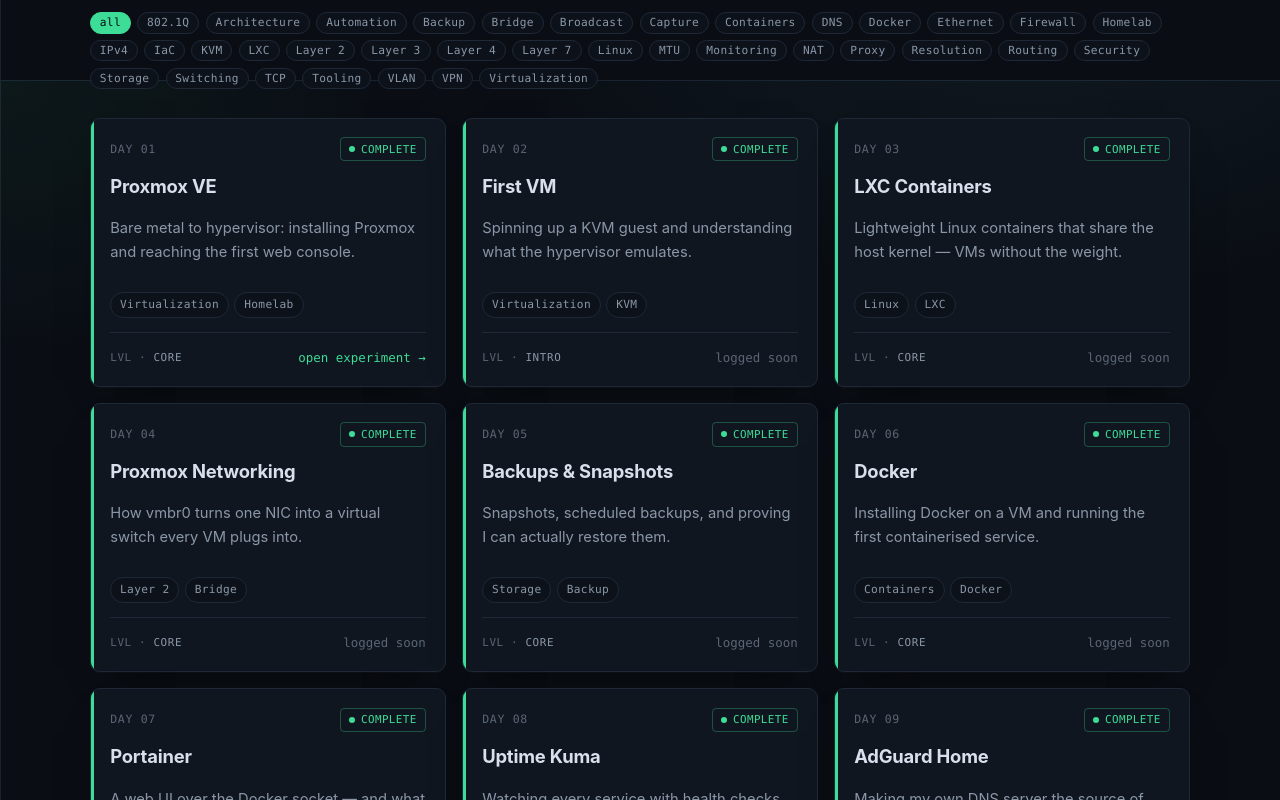
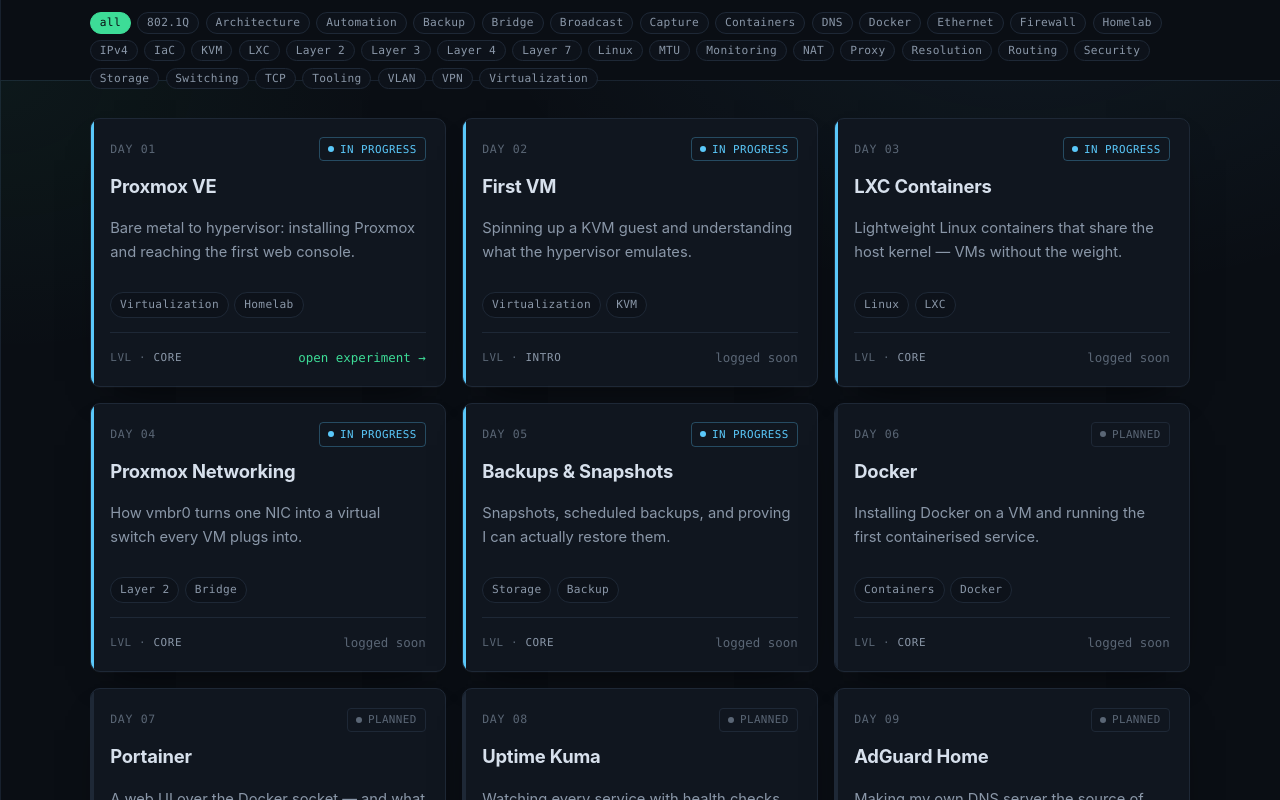
Before and after one commit to behindthepackets/behindthepackets.github.io, a React (Vite) app: page /#/ in a window 1280 px wide. Shown: the part 1520-2320 px from the top of the page. Built offline with nearby package versions, Linux system fonts and the light colour scheme.

Commit message:
Set statuses: first 5 days in-progress, none complete

```diff
--- a/src/data/experiments.ts
+++ b/src/data/experiments.ts
@@ -10,7 +10,7 @@
     concept: 'Proxmox VE',
     summary:
       'Turning an old desktop into a type-1 hypervisor — installing Proxmox VE, understanding the vmbr0 bridge it builds, and reaching the web console that becomes mission control for the whole lab.',
-    status: 'complete',
+    status: 'in-progress',
     difficulty: 'core',
     tags: ['Proxmox', 'Virtualization', 'Homelab', 'KVM', 'Linux'],
     date: '2025-01-02',
@@ -149,7 +149,7 @@
     concept: 'AdGuard Home',
     summary:
       'Standing up AdGuard Home in Docker, pointing the whole network at it, and watching an ad domain get answered with 0.0.0.0 while a real domain resolves normally — DNS as a control point.',
-    status: 'complete',
+    status: 'planned',
     difficulty: 'core',
     tags: ['DNS', 'AdGuard', 'Docker', 'Security', 'Wireshark'],
     date: '2025-01-11',
@@ -274,7 +274,7 @@
     concept: 'Nginx Proxy Manager',
     summary:
       'Putting a reverse proxy in front of the homelab so a single IP serves every service by hostname — and capturing the HTTP Host header that decides which backend a request reaches.',
-    status: 'complete',
+    status: 'planned',
     difficulty: 'core',
     tags: ['Reverse Proxy', 'Nginx', 'Layer 7', 'HTTP', 'TLS'],
     date: '2025-01-12',
@@ -371,7 +371,7 @@
     concept: 'ARP',
     summary:
       'Watching a machine shout across the broadcast domain to find the MAC address behind an IP — and what happens when two hosts claim the same address.',
-    status: 'complete',
+    status: 'planned',
     difficulty: 'core',
     tags: ['ARP', 'Layer 2', 'Ethernet', 'Wireshark'],
     date: '2025-01-06',
@@ -480,7 +480,7 @@
     concept: 'VLANs',
     summary:
       'One physical switch, two networks that cannot see each other — until I capture the trunk and watch the 4-byte tag that keeps them apart.',
-    status: 'complete',
+    status: 'planned',
     difficulty: 'core',
     tags: ['VLAN', '802.1Q', 'Trunk', 'Layer 2', 'Isolation'],
     date: '2025-01-09',
@@ -571,7 +571,7 @@
     concept: 'DNS',
     summary:
       'Following a single name resolution from the stub resolver, through my local Pi-hole, out to the recursive path — and watching the cache change the story on the second try.',
-    status: 'complete',
+    status: 'planned',
     difficulty: 'core',
     tags: ['DNS', 'Resolution', 'Caching', 'UDP', 'Wireshark'],
     date: '2025-01-13',
--- a/src/data/journey.ts
+++ b/src/data/journey.ts
@@ -12,7 +12,7 @@
     slug: 'proxmox-first-boot',
     concept: 'Proxmox VE',
     summary: 'Bare metal to hypervisor: installing Proxmox and reaching the first web console.',
-    status: 'complete',
+    status: 'in-progress',
     difficulty: 'core',
     tags: ['Virtualization', 'Homelab'],
     hasExperiment: true,
@@ -22,7 +22,7 @@
     slug: 'proxmox-first-vm',
     concept: 'First VM',
     summary: 'Spinning up a KVM guest and understanding what the hypervisor emulates.',
-    status: 'complete',
+    status: 'in-progress',
     difficulty: 'intro',
     tags: ['Virtualization', 'KVM'],
     hasExperiment: false,
@@ -32,7 +32,7 @@
     slug: 'proxmox-lxc-containers',
     concept: 'LXC Containers',
     summary: 'Lightweight Linux containers that share the host kernel — VMs without the weight.',
-    status: 'complete',
+    status: 'in-progress',
     difficulty: 'core',
     tags: ['Linux', 'LXC'],
     hasExperiment: false,
@@ -42,7 +42,7 @@
     slug: 'proxmox-linux-bridge',
     concept: 'Proxmox Networking',
     summary: 'How vmbr0 turns one NIC into a virtual switch every VM plugs into.',
-    status: 'complete',
+    status: 'in-progress',
     difficulty: 'core',
     tags: ['Layer 2', 'Bridge'],
     hasExperiment: false,
@@ -52,7 +52,7 @@
     slug: 'proxmox-backups-snapshots',
     concept: 'Backups & Snapshots',
     summary: 'Snapshots, scheduled backups, and proving I can actually restore them.',
-    status: 'complete',
+    status: 'in-progress',
     difficulty: 'core',
     tags: ['Storage', 'Backup'],
     hasExperiment: false,
@@ -64,7 +64,7 @@
     slug: 'docker-first-container',
     concept: 'Docker',
     summary: 'Installing Docker on a VM and running the first containerised service.',
-    status: 'complete',
+    status: 'planned',
     difficulty: 'core',
     tags: ['Containers', 'Docker'],
     hasExperiment: false,
@@ -74,7 +74,7 @@
     slug: 'portainer-control-plane',
     concept: 'Portainer',
     summary: 'A web UI over the Docker socket — and what that socket really exposes.',
-    status: 'complete',
+    status: 'planned',
     difficulty: 'intro',
     tags: ['Docker', 'Tooling'],
     hasExperiment: false,
@@ -84,7 +84,7 @@
     slug: 'uptime-kuma-monitoring',
     concept: 'Uptime Kuma',
     summary: 'Watching every service with health checks and learning what "down" really means.',
-    status: 'complete',
+    status: 'planned',
     difficulty: 'intro',
     tags: ['Monitoring', 'Docker'],
     hasExperiment: false,
@@ -94,7 +94,7 @@
     slug: 'adguard-dns-sinkhole',
     concept: 'AdGuard Home',
     summary: 'Making my own DNS server the source of truth — and sinkholing ad domains.',
-    status: 'complete',
+    status: 'planned',
     difficulty: 'core',
     tags: ['DNS', 'Security'],
     hasExperiment: true,
@@ -104,7 +104,7 @@
     slug: 'nginx-proxy-manager',
     concept: 'Nginx Proxy Manager',
     summary: 'One IP, many services: routing by hostname and terminating TLS at the edge.',
-    status: 'complete',
+    status: 'planned',
     difficulty: 'core',
     tags: ['Layer 7', 'Proxy'],
     hasExperiment: true,
@@ -114,7 +114,7 @@
     slug: 'docker-networking',
     concept: 'Docker Networking',
     summary: 'veth pairs, the docker0 bridge, and how a container reaches the outside world.',
-    status: 'in-progress',
+    status: 'planned',
     difficulty: 'deep',
     tags: ['Containers', 'Layer 2'],
     hasExperiment: false,
@@ -126,7 +126,7 @@
     slug: 'arp-who-has',
     concept: 'ARP',
     summary: 'How a host maps an IP to a MAC — and how easily that trust is abused.',
-    status: 'complete',
+    status: 'planned',
     difficulty: 'core',
     tags: ['Layer 2', 'Ethernet'],
     hasExperiment: true,
@@ -136,7 +136,7 @@
     slug: 'switch-mac-table',
     concept: 'MAC Learning',
     summary: 'Watching a switch build its forwarding table from source addresses.',
-    status: 'complete',
+    status: 'planned',
     difficulty: 'intro',
     tags: ['Layer 2', 'Switching'],
     hasExperiment: false,
@@ -146,7 +146,7 @@
     slug: 'vlan-tag-on-the-wire',
     concept: 'VLANs',
     summary: 'One switch, two isolated networks, and the 4-byte tag that separates them.',
-    status: 'complete',
+    status: 'planned',
     difficulty: 'core',
     tags: ['Layer 2', '802.1Q'],
     hasExperiment: true,
@@ -156,7 +156,7 @@
     slug: 'dhcp-four-messages',
     concept: 'DHCP',
     summary: 'DORA on the wire: Discover, Offer, Request, Ack from a broadcast to a lease.',
-    status: 'in-progress',
+    status: 'planned',
     difficulty: 'core',
     tags: ['Layer 3', 'Broadcast'],
     hasExperiment: false,
@@ -166,7 +166,7 @@
     slug: 'subnetting-the-mask',
     concept: 'Subnetting',
     summary: 'What the mask really does when a host decides "local or gateway?".',
-    status: 'in-progress',
+    status: 'planned',
     difficulty: 'core',
     tags: ['Layer 3', 'IPv4'],
     hasExperiment: false,
@@ -206,7 +206,7 @@
     slug: 'dns-what-happens-when-i-type',
     concept: 'DNS',
     summary: 'Tracing one lookup and watching the cache rewrite the story.',
-    status: 'complete',
+    status: 'planned',
     difficulty: 'core',
     tags: ['Layer 7', 'Resolution'],
     hasExperiment: true,
```
